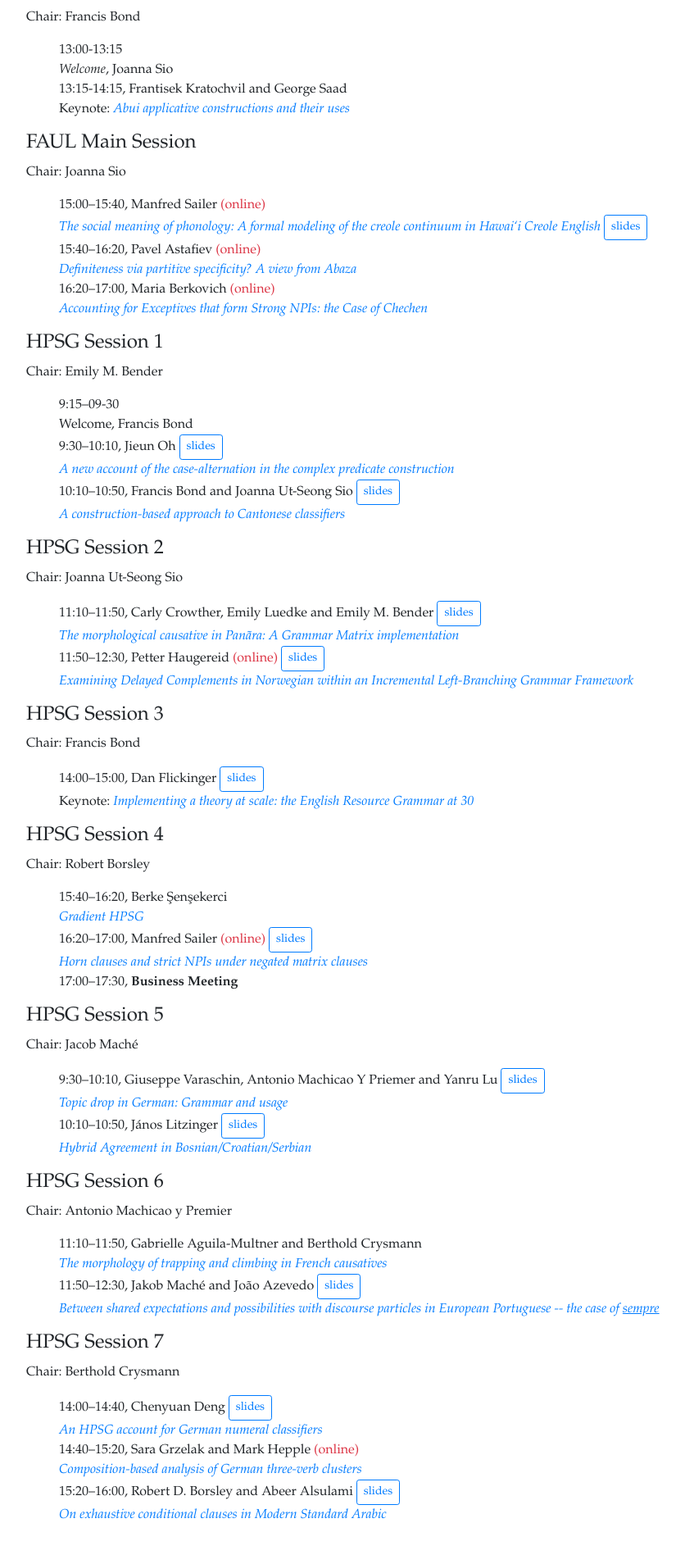
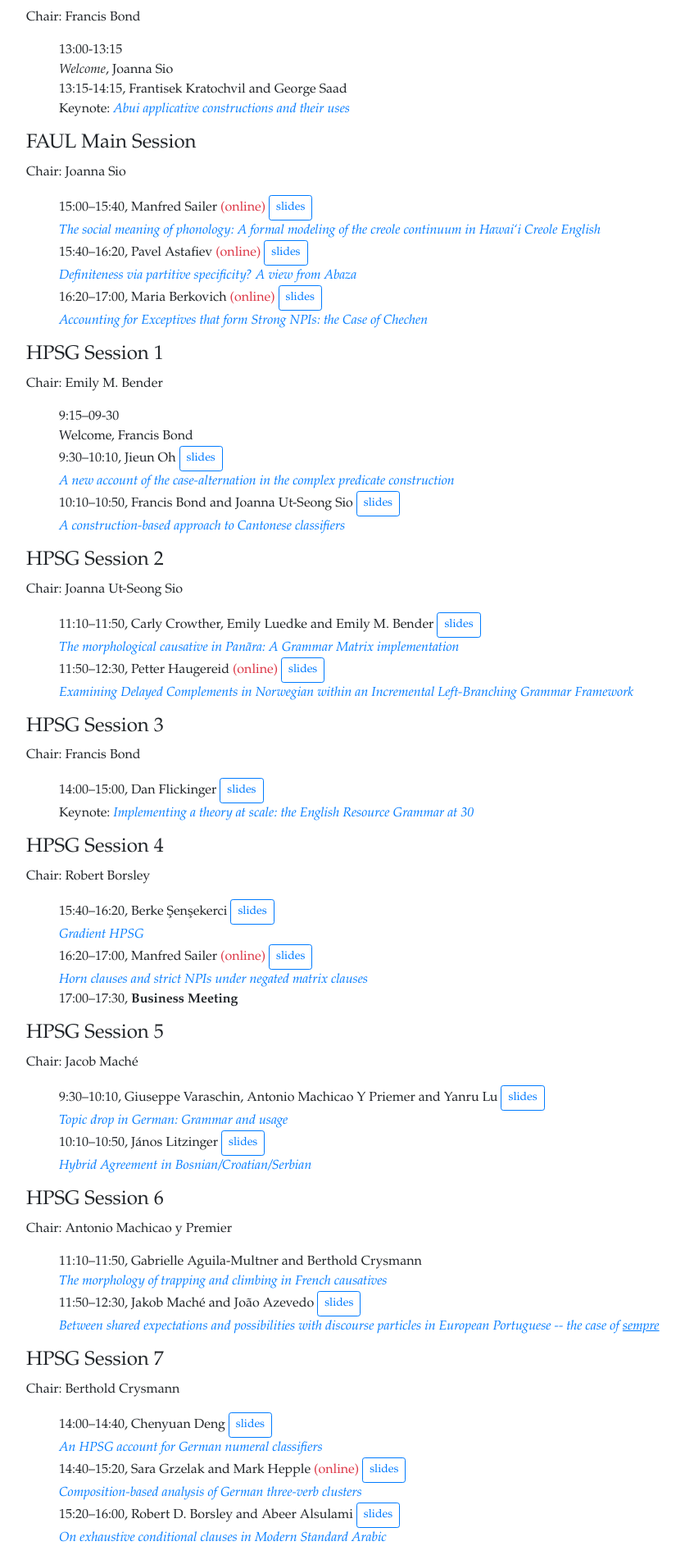
Before and after one commit to bond-lab/2024-hpsg, a Flask app: page /program.html in a window 1280 px wide. Shown: the part 1374-3282 px from the top of the page at 82% size, without its empty margins (138-974 px from the left). Run offline with Flask 3, Linux system fonts and the light colour scheme; some libraries are stand-ins or nearby versions.

Commit message:
final slides

```diff
--- a/web/templates/program.html
+++ b/web/templates/program.html
@@ -126,16 +126,21 @@
   <ul class='pg'>
     <li><span>15:00–15:40</span>,  Manfred Sailer
       <span class='text-danger'>(online)</span>
+      <a class='btn btn-outline-primary btn-sm' href = "{{url_for('static', filename='pdf/slides/FAUL24_Sailer_Slides.pdf') }}">slides</a>
+
       <br>
       <a class='talk' href = "{{ url_for('static', filename='pdf/FAUL24-Sailer.pdf') }}">The social meaning of phonology: A formal modeling of the creole continuum in Hawai‘i Creole English</a>
-       <a class='btn btn-outline-primary btn-sm' href = "{{url_for('static', filename='pdf/slides/FAUL24_Sailer_Slides.pdf') }}">slides</a>
 
     <li><span>15:40–16:20</span>, Pavel Astafiev
        <span class='text-danger'>(online)</span>
+       <a class='btn btn-outline-primary btn-sm' href = "{{url_for('static', filename='pdf/slides/definiteness_via_partitive_specificity.pdf') }}">slides</a>
+
       <br> <a class= 'talk' href="{{ url_for('static', filename='pdf/astafiev_articles_abaza.pdf') }}">Definiteness via partitive specificity? A view from Abaza</a>
 
     <li><span>16:20–17:00</span>, Maria Berkovich
       <span class='text-danger'>(online)</span>
+       <a class='btn btn-outline-primary btn-sm' href = "{{url_for('static', filename='pdf/slides/faul_slides_Berkovich.pdf') }}">slides</a>
+
       <br> <a class= 'talk' href="{{ url_for('static', filename='pdf/berkovich_faul_fin.pdf') }}">Accounting for Exceptives that form Strong NPIs: the Case of Chechen</a>
 </ul>
 </section>
@@ -187,6 +192,8 @@
   <p>Chair: Robert Borsley</p>
   <ul class='pg'>
     <li> <span>15:40–16:20</span>, Berke Şenşekerci
+      <a class='btn btn-outline-primary btn-sm' href = "{{url_for('static', filename='pdf/slides/sensekerci_hpsg24.pdf') }}">slides</a>
+
       <br> <a class= 'talk' href="{{ url_for('static', filename='pdf/Sensekerci.pdf') }}">Gradient HPSG</a>
     <li> <span>16:20–17:00</span>, Manfred Sailer
       <span class='text-danger'>(online)</span>
@@ -236,7 +243,8 @@
       <br> <a class= 'talk' href="{{ url_for('static', filename='pdf/CyD_abstract_hpsg2024.pdf') }}">An HPSG account for German numeral classifiers</a>
 
     <li> <span>14:40–15:20</span>, Sara Grzelak and Mark Hepple
-            <span class='text-danger'>(online)</span>
+      <span class='text-danger'>(online)</span>
+        <a class='btn btn-outline-primary btn-sm' href = "{{url_for('static', filename='pdf/slides/Composition-based analysis of German three-verb clusters (hpsg2024).pdf') }}">slides</a>
       <br> <a class= 'talk' href="{{ url_for('static', filename='pdf/HPSG24GrzelakHepple.pdf') }}">Composition-based analysis of German three-verb clusters</a>
 
 
```
Also changed, not shown: docs/program.html (+10 -2 lines), 8 other files.
